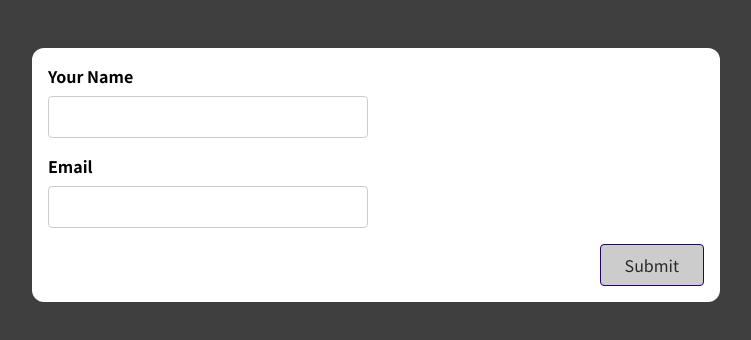
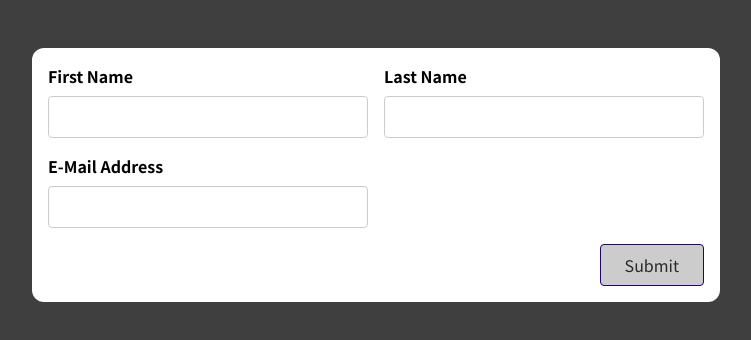
Before and after one commit to abdallah-alaff96/Working-with-Forms-User-Input, a React (Create React App) app: page / in a window 1280 px wide. Shown: the top 340 px of the page, without its empty margins (264-1015 px from the left). Built offline with nearby package versions, Linux system fonts and the light colour scheme.

Commit message:
using the same custom hook with (BasicForm.js) as a challange

```diff
--- a/src/App.js
+++ b/src/App.js
@@ -1,9 +1,10 @@
-import SimpleInput from "./components/SimpleInput";
+import BasicForm from "./components/BasicForm";
+// import SimpleInput from "./components/SimpleInput";
 
 function App() {
   return (
     <div className="app">
-      <SimpleInput />
+      <BasicForm />
     </div>
   );
 }
--- a/src/components/BasicForm.js
+++ b/src/components/BasicForm.js
@@ -1,22 +1,96 @@
+import useInput from "../hooks/use-input";
+
 const BasicForm = (props) => {
+  const {
+    enteredValue: firstName,
+    valueIsValid: firstNameIsValid,
+    hasError: firstNameHasError,
+    valueChangeHandler: firstNameChangeHandler,
+    inputBlurHandler: firstNameBlurHandler,
+    reset: firstNameReset,
+  } = useInput((value) => value.trim() !== "");
+  const {
+    enteredValue: lastName,
+    valueIsValid: lastNameIsValid,
+    hasError: lastNameHasError,
+    valueChangeHandler: lastNameChangeHandler,
+    inputBlurHandler: lastNameBlurHandler,
+    reset: lastNameReset,
+  } = useInput((value) => value.trim() !== "");
+  const {
+    enteredValue: enteredEmail,
+    valueIsValid: enteredEmailIsValid,
+    hasError: enteredEmailHasError,
+    valueChangeHandler: enteredEmailChangeHandler,
+    inputBlurHandler: enteredEmailBlurHandler,
+    reset: enteredEmailReset,
+  } = useInput((value) => value.includes("@"));
+
+  let formIsValid = false;
+  if (firstNameIsValid && lastNameIsValid && enteredEmailIsValid) {
+    formIsValid = true;
+  }
+
+  const submitHandler = (event) => {
+    event.preventDefault();
+    console.log(`${firstName} - ${lastName} - ${enteredEmail}`);
+
+    firstNameReset();
+    lastNameReset();
+    enteredEmailReset();
+  };
+
+  const firstNameErrorClass = firstNameHasError
+    ? "form-control invalid"
+    : "form-control";
+  const lastNameErrorClass = lastNameHasError
+    ? "form-control invalid"
+    : "form-control";
+  const enteredEmailErrorClass = enteredEmailHasError
+    ? "form-control invalid"
+    : "form-control";
+
   return (
-    <form>
-      <div className='control-group'>
-        <div className='form-control'>
-          <label htmlFor='name'>First Name</label>
-          <input type='text' id='name' />
+    <form onSubmit={submitHandler}>
+      <div className="control-group">
+        <div className={firstNameErrorClass}>
+          <label htmlFor="name">First Name</label>
+          <input
+            type="text"
+            id="name"
+            onChange={firstNameChangeHandler}
+            onBlur={firstNameBlurHandler}
+            value={firstName}
+          />
+          {firstNameHasError && (
+            <p className="error-text">Fix the first name!</p>
+          )}
         </div>
-        <div className='form-control'>
-          <label htmlFor='name'>Last Name</label>
-          <input type='text' id='name' />
+        <div className={lastNameErrorClass}>
+          <label htmlFor="name">Last Name</label>
+          <input
+            type="text"
+            id="name"
+            onChange={lastNameChangeHandler}
+            onBlur={lastNameBlurHandler}
+            value={lastName}
+          />
+          {lastNameHasError && <p className="error-text">Fix the last name!</p>}
         </div>
       </div>
-      <div className='form-control'>
-        <label htmlFor='name'>E-Mail Address</label>
-        <input type='text' id='name' />
+      <div className={enteredEmailErrorClass}>
+        <label htmlFor="name">E-Mail Address</label>
+        <input
+          type="text"
+          id="name"
+          onChange={enteredEmailChangeHandler}
+          onBlur={enteredEmailBlurHandler}
+          value={enteredEmail}
+        />
+        {enteredEmailHasError && <p className="error-text">Wrong Email!</p>}
       </div>
-      <div className='form-actions'>
-        <button>Submit</button>
+      <div className="form-actions">
+        <button disabled={!formIsValid}>Submit</button>
       </div>
     </form>
   );
```
Also changed, not shown: 1 other file (tests, documents, lock files or other folders).
